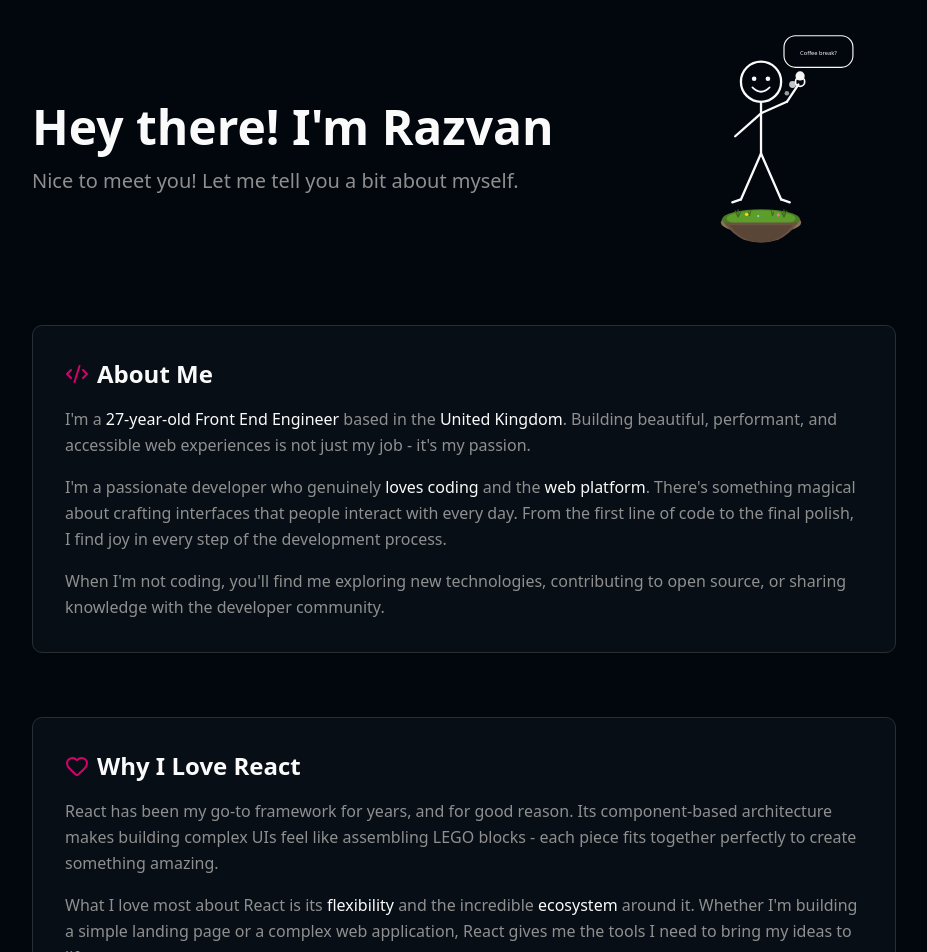
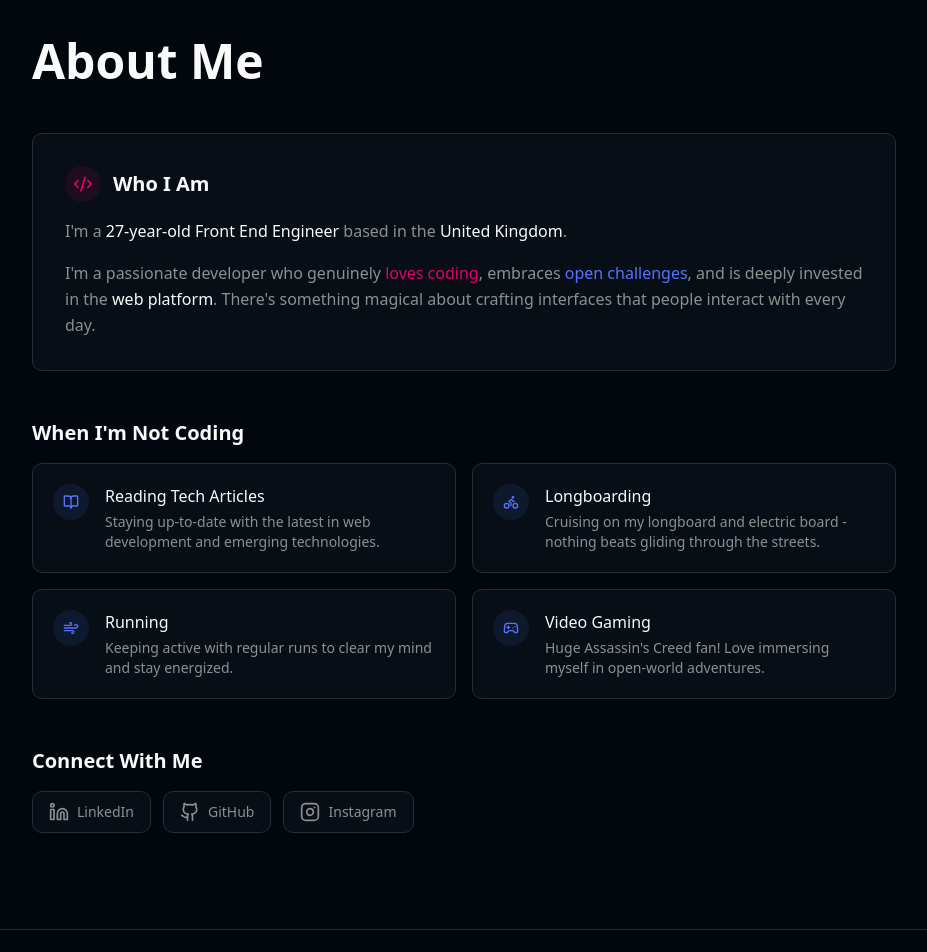
Before and after one commit to razvan-soare/razvan-blog, a Next.js app: page /about in a window 1280 px wide. Shown: the part 120-1072 px from the top of the page, without its empty margins (176-1103 px from the left). Built offline with nearby package versions, Linux system fonts and the light colour scheme.

Commit message:
[coding-agent] Create About Me page with personal description and social links

```diff
--- a/src/app/about/page.tsx
+++ b/src/app/about/page.tsx
@@ -1,10 +1,9 @@
 import Link from 'next/link';
-import { Github, Linkedin, Instagram, Heart, Code2, BookOpen, Bike, Gamepad2, Wind } from 'lucide-react';
-import { AboutHeroCharacter } from './AboutClient';
+import { Github, Linkedin, Instagram, Code2, BookOpen, Bike, Gamepad2, Wind } from 'lucide-react';
 
 const socialLinks = [
+  { href: 'https://linkedin.com/in/razvansoare', label: 'LinkedIn', Icon: Linkedin },
   { href: 'https://github.com/razvansoare', label: 'GitHub', Icon: Github },
-  { href: 'https://linkedin.com/in/razvansoare', label: 'LinkedIn', Icon: Linkedin },
   { href: 'https://instagram.com/razvansoare', label: 'Instagram', Icon: Instagram },
 ];
 
@@ -12,22 +11,22 @@ const hobbies = [
   {
     Icon: BookOpen,
     title: 'Reading Tech Articles',
-    description: 'Staying up-to-date with the latest in web development, JavaScript ecosystem, and emerging technologies.',
+    description: 'Staying up-to-date with the latest in web development and emerging technologies.',
   },
   {
     Icon: Bike,
     title: 'Longboarding',
-    description: 'Cruising around on my longboard and electric board - nothing beats the feeling of gliding through the streets.',
+    description: 'Cruising on my longboard and electric board - nothing beats gliding through the streets.',
   },
   {
     Icon: Wind,
     title: 'Running',
-    description: 'Keeping active with regular runs. It helps clear my mind and keeps me energized for coding sessions.',
+    description: 'Keeping active with regular runs to clear my mind and stay energized.',
   },
   {
     Icon: Gamepad2,
     title: 'Video Gaming',
-    description: 'Huge Assassin\'s Creed fan! Love immersing myself in open-world adventures and historical settings.',
+    description: "Huge Assassin's Creed fan! Love immersing myself in open-world adventures.",
   },
 ];
 
@@ -35,72 +34,32 @@ export default function AboutPage() {
   return (
     <main className="min-h-screen bg-background text-foreground">
       <div className="mx-auto max-w-4xl px-4 py-16 md:py-24 animate-in fade-in duration-300">
-        {/* Hero Section with Greeting */}
-        <section className="mb-16 text-center animate-in fade-in slide-in-from-top-4 duration-300">
-          <div className="flex flex-col items-center gap-8 lg:flex-row lg:justify-between lg:text-left">
-            <div className="flex-1">
-              <h1 className="text-4xl md:text-5xl font-bold mb-4">
-                Hey there! I'm Razvan
-              </h1>
-              <p className="text-xl text-muted-foreground">
-                Nice to meet you! Let me tell you a bit about myself.
-              </p>
-            </div>
-            <div className="flex-shrink-0">
-              <AboutHeroCharacter />
-            </div>
-          </div>
+        {/* Hero Section */}
+        <section className="mb-12 animate-in fade-in slide-in-from-top-4 duration-300">
+          <h1 className="text-4xl md:text-5xl font-bold mb-6">
+            About Me
+          </h1>
         </section>
 
         {/* Personal Bio Section */}
         <section
-          className="mb-16 animate-in fade-in slide-in-from-bottom-4 duration-300"
+          className="mb-12 animate-in fade-in slide-in-from-bottom-4 duration-300"
           style={{ animationDelay: '100ms', animationFillMode: 'both' }}
         >
           <div className="rounded-lg border border-border bg-card p-6 md:p-8">
-            <h2 className="text-2xl font-bold mb-4 flex items-center gap-2">
-              <Code2 className="h-6 w-6 text-primary" />
-              About Me
-            </h2>
+            <div className="flex items-center gap-3 mb-4">
+              <div className="rounded-full bg-[#e60067]/10 p-2">
+                <Code2 className="h-5 w-5 text-[#e60067]" />
+              </div>
+              <h2 className="text-xl font-semibold">Who I Am</h2>
+            </div>
             <div className="space-y-4 text-muted-foreground leading-relaxed">
               <p>
                 I'm a <span className="text-foreground font-medium">27-year-old Front End Engineer</span> based in the <span className="text-foreground font-medium">United Kingdom</span>.
-                Building beautiful, performant, and accessible web experiences is not just my job - it's my passion.
               </p>
               <p>
-                I'm a passionate developer who genuinely <span className="text-foreground font-medium">loves coding</span> and the <span className="text-foreground font-medium">web platform</span>.
+                I'm a passionate developer who genuinely <span className="text-[#e60067] font-medium">loves coding</span>, embraces <span className="text-[#5773ff] font-medium">open challenges</span>, and is deeply invested in the <span className="text-foreground font-medium">web platform</span>.
                 There's something magical about crafting interfaces that people interact with every day.
-                From the first line of code to the final polish, I find joy in every step of the development process.
-              </p>
-              <p>
-                When I'm not coding, you'll find me exploring new technologies, contributing to open source,
-                or sharing knowledge with the developer community.
-              </p>
-            </div>
-          </div>
-        </section>
-
-        {/* Why I Love React Section */}
-        <section
-          className="mb-16 animate-in fade-in slide-in-from-bottom-4 duration-300"
-          style={{ animationDelay: '150ms', animationFillMode: 'both' }}
-        >
-          <div className="rounded-lg border border-border bg-card p-6 md:p-8">
-            <h2 className="text-2xl font-bold mb-4 flex items-center gap-2">
-              <Heart className="h-6 w-6 text-primary" />
-              Why I Love React
-            </h2>
-            <div className="space-y-4 text-muted-foreground leading-relaxed">
-              <p>
-                React has been my go-to framework for years, and for good reason. Its component-based architecture
-                makes building complex UIs feel like assembling LEGO blocks - each piece fits together perfectly to create something amazing.
-              </p>
-              <p>
-                What I love most about React is its <span className="text-foreground font-medium">flexibility</span> and the incredible <span className="text-foreground font-medium">ecosystem</span> around it.
-                Whether I'm building a simple landing page or a complex web application, React gives me the tools I need to bring my ideas to life.
-              </p>
-              <p>
-                The React community is also fantastic - always pushing boundaries, sharing knowledge, and making web development more accessible to everyone.
               </p>
             </div>
           </div>
@@ -108,22 +67,22 @@ export default function AboutPage() {
 
         {/* Hobbies & Interests Section */}
         <section
-          className="mb-16 animate-in fade-in slide-in-from-bottom-4 duration-300"
-          style={{ animationDelay: '200ms', animationFillMode: 'both' }}
+          className="mb-12 animate-in fade-in slide-in-from-bottom-4 duration-300"
+          style={{ animationDelay: '150ms', animationFillMode: 'both' }}
         >
-          <h2 className="text-2xl font-bold mb-6 text-center">Hobbies & Interests</h2>
-          <div className="grid grid-cols-1 md:grid-cols-2 gap-4">
-            {hobbies.map((hobby, index) => (
+          <h2 className="text-xl font-semibold mb-4">When I'm Not Coding</h2>
+          <div className="grid grid-cols-1 sm:grid-cols-2 gap-4">
+            {hobbies.map((hobby) => (
               <div
                 key={hobby.title}
-                className="rounded-lg border border-border bg-card p-6 hover:border-primary/50 hover:scale-[1.02] transition-all duration-200"
+                className="group rounded-lg border border-border bg-card p-5 hover:border-[#5773ff]/50 transition-all duration-200"
               >
                 <div className="flex items-start gap-4">
-                  <div className="rounded-full bg-primary/10 p-3">
-                    <hobby.Icon className="h-5 w-5 text-primary" />
+                  <div className="rounded-full bg-[#5773ff]/10 p-2.5 group-hover:bg-[#5773ff]/20 transition-colors duration-200">
+                    <hobby.Icon className="h-4 w-4 text-[#5773ff]" />
                   </div>
                   <div>
-                    <h3 className="font-semibold mb-1">{hobby.title}</h3>
+                    <h3 className="font-medium mb-1">{hobby.title}</h3>
                     <p className="text-sm text-muted-foreground">{hobby.description}</p>
                   </div>
                 </div>
@@ -134,24 +93,21 @@ export default function AboutPage() {
 
         {/* Social Links Section */}
         <section
-          className="text-center animate-in fade-in slide-in-from-bottom-4 duration-300"
-          style={{ animationDelay: '250ms', animationFillMode: 'both' }}
+          className="animate-in fade-in slide-in-from-bottom-4 duration-300"
+          style={{ animationDelay: '200ms', animationFillMode: 'both' }}
         >
-          <h2 className="text-2xl font-bold mb-4">Let's Connect</h2>
-          <p className="text-muted-foreground mb-6">
-            Feel free to reach out! I'm always happy to chat about web development, React, or just say hello.
-          </p>
-          <div className="flex items-center justify-center gap-4">
+          <h2 className="text-xl font-semibold mb-4">Connect With Me</h2>
+          <div className="flex flex-wrap gap-3">
             {socialLinks.map((social) => (
               <Link
                 key={social.label}
                 href={social.href}
                 target="_blank"
                 rel="noopener noreferrer"
-                className="flex items-center gap-2 rounded-lg border border-border bg-card px-4 py-2 text-muted-foreground hover:text-foreground hover:border-primary/50 transition-colors"
+                className="group flex items-center gap-2 rounded-lg border border-border bg-card px-4 py-2.5 text-muted-foreground hover:text-foreground hover:border-[#e60067]/50 hover:bg-[#e60067]/5 transition-all duration-200"
               >
-                <social.Icon className="h-5 w-5" />
-                <span>{social.label}</span>
+                <social.Icon className="h-5 w-5 group-hover:scale-110 group-hover:text-[#e60067] transition-all duration-200" />
+                <span className="text-sm font-medium">{social.label}</span>
               </Link>
             ))}
           </div>
```
